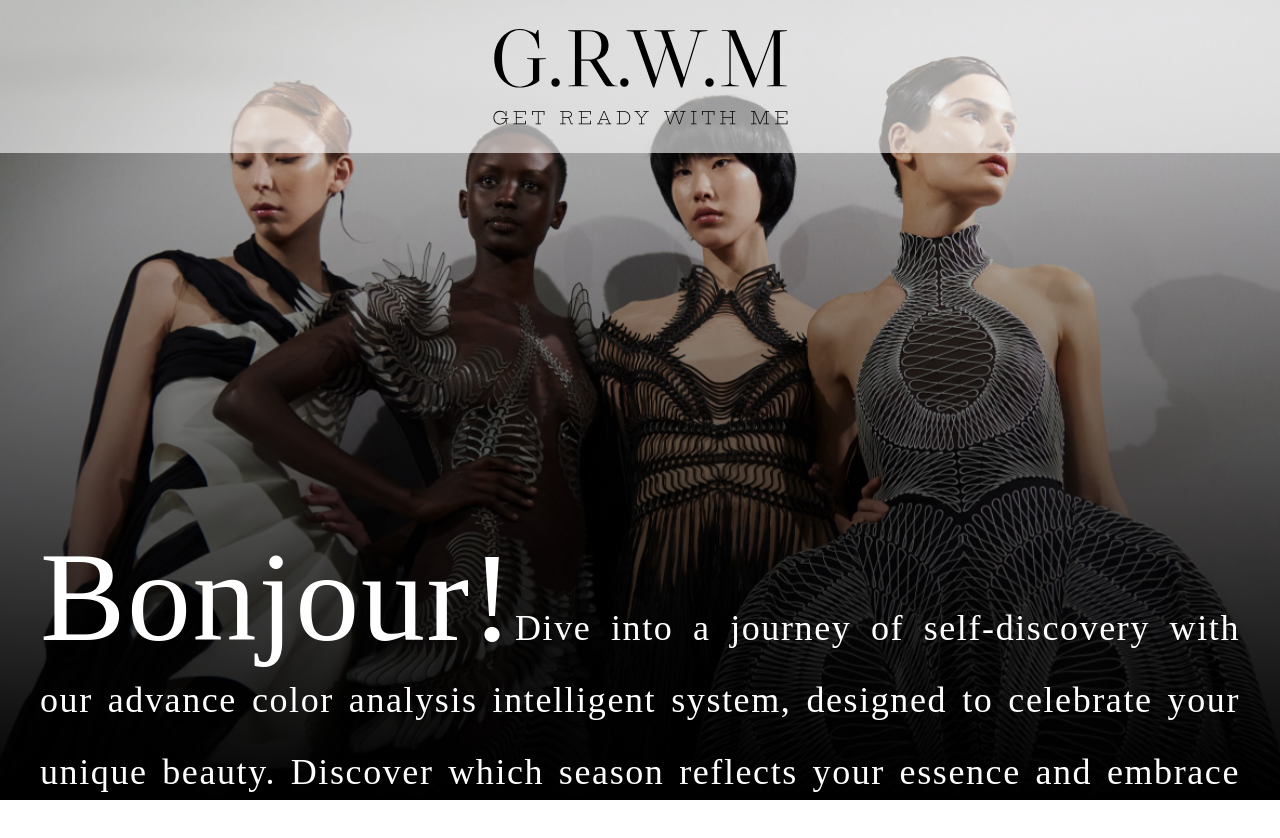
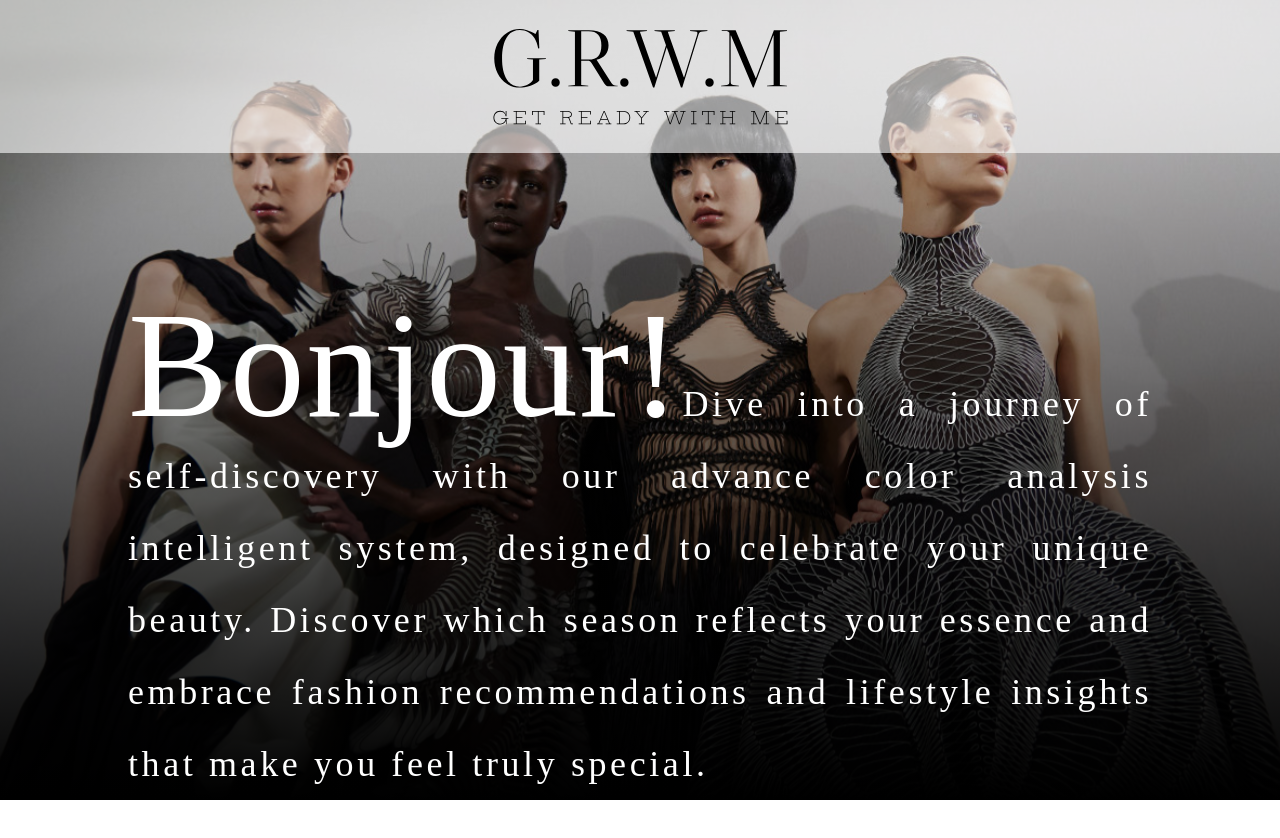
Before and after one commit to jcomrade/GRWM, a React (Vite) app in the folder GRWM/: page / in a window 1280 px wide. Shown: the top 838 px of the page. After the commit the page ends 800 px from the top, so only its background shows below. Built offline with nearby package versions, Linux system fonts and the light colour scheme; a web font is replaced by a local one.

Commit message:
fix: modified line spacing for Hero Description

```diff
--- a/GRWM/src/components/Hero/Description.jsx
+++ b/GRWM/src/components/Hero/Description.jsx
@@ -3,10 +3,10 @@ function Description() {
     return (
         <div className="bg-[url('assets/hero.svg')] bg-no-repeat bg-cover w-screen h-screen relative">
             <div className="bg-gradient-to-t from-black to-transparent w-screen h-screen"></div>
-            <div className="absolute inset-x-0 bottom-0 h-1/3 px-10">
+            <div className="absolute inset-x-0 bottom-0 h-auto px-32">
                 <div className="text-white text-justify tracking-widest">
-                    <div className="text-9xl inline font-custom">Bonjour!</div>
-                    <div className="text-4xl inline leading-loose font-custom2">
+                    <div className="text-[150px] inline font-custom leading-[2rem]">Bonjour!</div>
+                    <div className="text-4xl inline font-custom2 tracking-widest leading-loose">
                         Dive into a journey of self-discovery with our
                         advance color analysis intelligent system, designed
                         to celebrate your unique beauty. Discover which
@@ -17,6 +17,7 @@ function Description() {
                 </div>
             </div>
         </div>
+
     )
 }
 
--- a/GRWM/tailwind.config.js
+++ b/GRWM/tailwind.config.js
@@ -6,7 +6,7 @@ export default {
   ],
   theme: {
     extend: {
-      fontFamily:{
+      fontFamily: {
         custom: ['AbhayaLibre-Semibold'],
         custom2: ['Quattrocento']
       }
```
